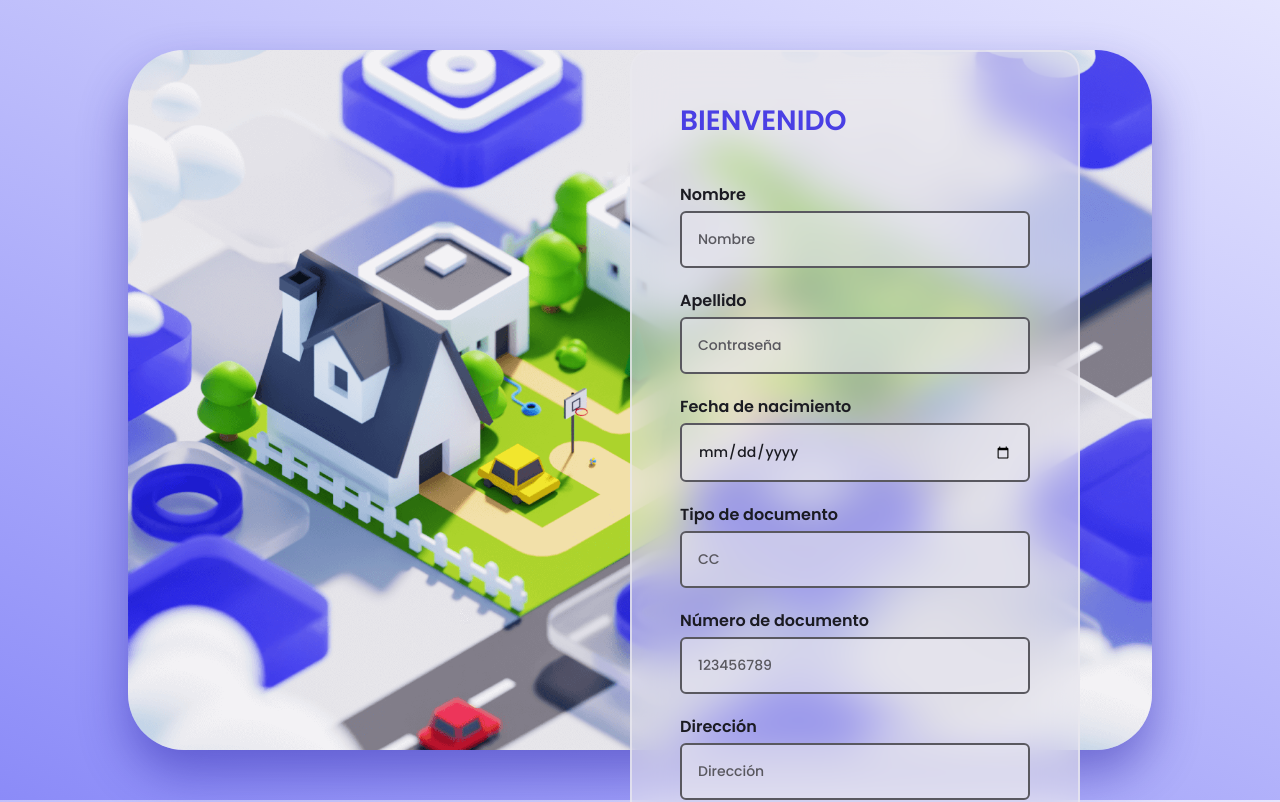
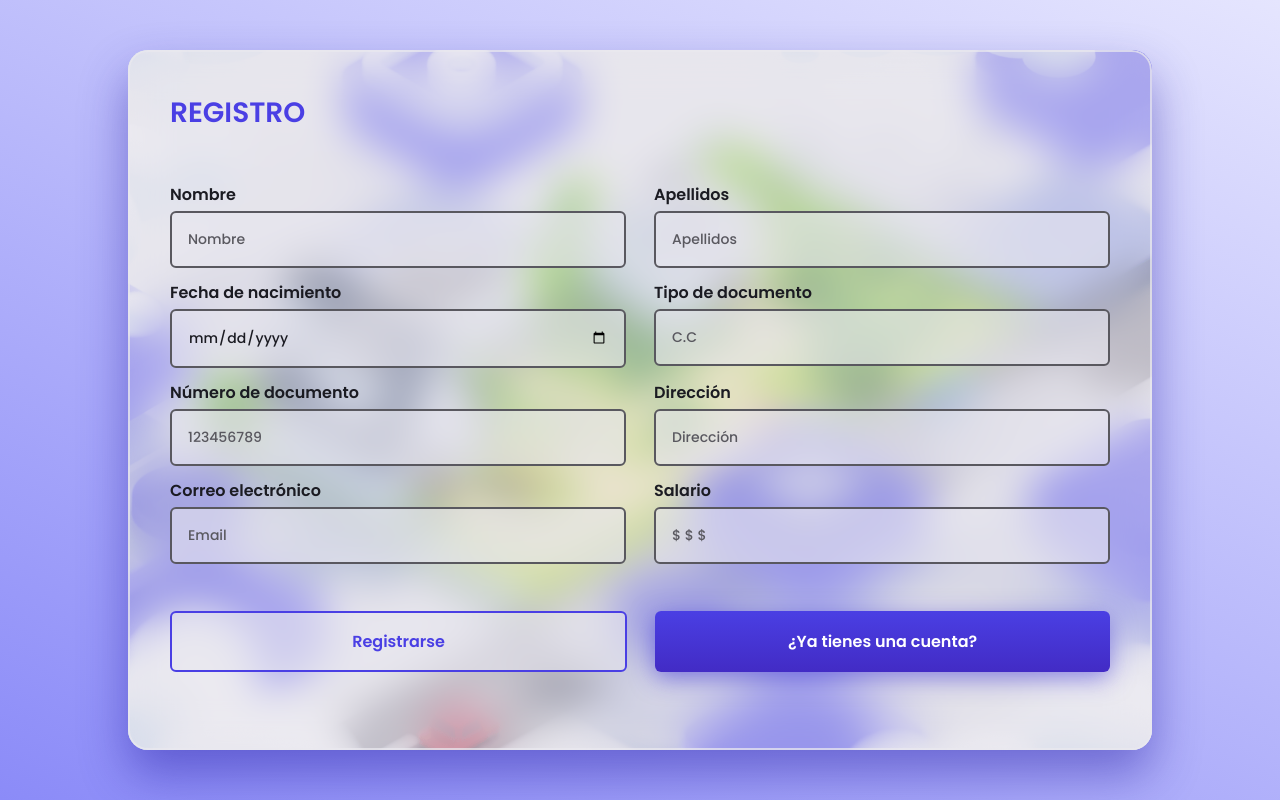
Before and after one commit to JhonveraDev/login, an Angular app: page /register in a window 1280 px wide. Shown: the top 802 px of the page. Built offline with nearby package versions, Linux system fonts and the light colour scheme.

Commit message:
Modified form registration

```diff
--- a/src/app/graph/add-data/add-data.component.scss
+++ b/src/app/graph/add-data/add-data.component.scss
@@ -102,7 +102,7 @@ button {
 
 @media screen and (min-width: 576px) {
   .add__section {
-    width: 90%;
+    width: 60%;
     justify-self: center;
     margin: 0 auto;
     margin-top: 3rem;
--- a/src/app/register/register.component.html
+++ b/src/app/register/register.component.html
@@ -1,66 +1,53 @@
 <div class="container">
-  <div class="login__content">
-    <img src="./../../assets/bg-login.png" alt="login imagen" class="login__img" />
-    <form class="login__form">
+  <div class="register__content">
+    <img src="./../../assets/bg-login.png" alt="register imagen" class="register__img" />
+    <form class="register__form">
       <div>
-        <h1 class="login__title"><span>BIENVENIDO</span></h1>
-        <!-- <p class="login__description">Please login to continue.</p> -->
+        <h1 class="register__title"><span>REGISTRO</span></h1>
       </div>
       <div>
-        <div class="login__inputs">
+        <div class="register__inputs">
           <div>
-            <label class="login__label">Nombre</label>
-            <input type="text" placeholder="Nombre" name="nombre" id="nombre"
-              class="login__input" required />
+            <label class="register__label" for="name">Nombre</label>
+            <input type="text" placeholder="Nombre" name="name" id="name" class="register__input" required />
           </div>
           <div>
-            <label for="password" class="login__label">Apellido</label>
-            <div class="login__box">
-              <input type="password" id="apellidos" name="apellido"
-                placeholder="Contraseña" class="login__input" required />
-              <!-- <fa-icon [icon]="faEye" class="login__icon" *ngIf="showEye" (click)="toggleEye()"></fa-icon>
-                <fa-icon [icon]="faLock" class="login__icon" *ngIf="!showEye" (click)="toggleEye()"></fa-icon> -->
+            <label class="register__label" for="surname">Apellidos</label>
+            <div class="register__box">
+              <input type="text" id="surname" name="surname" placeholder="Apellidos" class="register__input"required />
             </div>
           </div>
           <div>
-            <label class="login__label">Fecha de nacimiento</label>
-            <input type="date" placeholder="01/01/2000" name="bornDate" id="bornDate"
-              class="login__input" required />
+            <label class="register__label" for="bornDate">Fecha de nacimiento</label>
+            <input type="date" placeholder="01/01/2000" name="bornDate" id="bornDate" class="register__input" required />
           </div>
           <div>
-            <label class="login__label">Tipo de documento</label>
-            <input type="text" placeholder="CC" name="tipoDocumento" id="tipoDocumento"
-              class="login__input" required />
+            <label class="register__label" for="documentType">Tipo de documento</label>
+            <input type="text" placeholder="C.C" name="documentType" id="documentType" class="register__input" required />
           </div>
           <div>
-            <label class="login__label">Número de documento</label>
-            <input type="text" placeholder="123456789" name="numeroDocumento" id="numeroDocumento"
-              class="login__input" required />
+            <label class="register__label" for="documentNumber">Número de documento</label>
+            <input type="number" placeholder="123456789" name="documentNumber" id="documentNumber" class="register__input" required />
           </div>
           <div>
-            <label class="login__label">Dirección</label>
-            <input type="text" placeholder="Dirección" name="direccion" id="direccion"
-              class="login__input" required />
+            <label class="register__label" for="address">Dirección</label>
+            <input type="text" placeholder="Dirección" name="address" id="address" class="register__input" required />
           </div>
           <div>
-            <label class="login__label">Correo electrónico</label>
-            <input type="text" placeholder="Email" name="email" id="email"
-              class="login__input" required />
+            <label class="register__label" for="email">Correo electrónico</label>
+            <input type="email" placeholder="Email" name="email" id="email" class="register__input" required />
+          </div>
+          <div>
+            <label class="register__label" for="salary">Salario</label>
+            <input type="number" placeholder="$ $ $" name="salary" id="salary" class="register__input" required />
           </div>
         </div>
-        <!-- <div class="login__check">
-          <input type="checkbox" class="login__check-input" id="remember" />
-          <label for="remember" class="login__check-label">Remember me</label>
-        </div> -->
       </div>
       <div>
-        <div class="login__buttons">
-          <button class="login__button login__button-ghost" (click)="register()">Registrarse</button>
-          <button type="button" class="login__button login__button-active"  (click)="login()">
-            Ingresar
-          </button>
+        <div class="register__buttons">
+          <button class="register__button register__button-ghost" (click)="register()">Registrarse</button>
+          <button type="button" class="register__button register__button-active" (click)="login()"> ¿Ya tienes una cuenta? </button>
         </div>
-        <!-- <a href="#" class="login__forgot">Forgot Password?</a> -->
       </div>
     </form>
   </div>
--- a/src/app/register/register.component.scss
+++ b/src/app/register/register.component.scss
@@ -10,20 +10,20 @@ img {
   height: auto;
 }
 
-/*=============== LOGIN FORM ===============*/
-.login__content,
-.login__form,
-.login__inputs {
+/*=============== register FORM ===============*/
+.register__content,
+.register__form,
+.register__inputs {
   display: grid;
 }
 
-.login__content {
+.register__content {
   position: relative;
   height: 100vh;
   align-items: center;
 }
 
-.login__img {
+.register__img {
   position: absolute;
   width: 100%;
   height: 100%;
@@ -31,7 +31,7 @@ img {
   object-position: center;
 }
 
-.login__form {
+.register__form {
   position: relative;
   background-color: hsla(244, 16%, 92%, 0.6);
   border: 2px solid hsla(244, 16%, 92%, 0.75);
@@ -42,26 +42,21 @@ img {
   border-radius: 1rem;
 }
 
-.login__title {
+.register__title {
   color: var(--title-color);
   font-size: var(--h2-font-size);
-  margin-bottom: 0.5rem;
 }
 
-.login__title span {
+.register__title span {
   color: var(--first-color);
 }
 
-.login__description {
-  font-size: var(--small-font-size);
+.register__inputs {
+  row-gap: 0.75rem;
+  column-gap: 1.75rem;
 }
 
-.login__inputs {
-  row-gap: 0.75rem;
-  margin-bottom: 0.5rem;
-}
-
-.login__label {
+.register__label {
   display: block;
   color: var(--title-color);
   font-size: var(--small-font-size);
@@ -69,7 +64,7 @@ img {
   margin-bottom: 0.25rem;
 }
 
-.login__input {
+.register__input {
   width: 100%;
   padding: 14px 12px;
   border-radius: 6px;
@@ -81,73 +76,29 @@ img {
   transition: border 0.4s;
 }
 
-.login__input::placeholder {
+.register__input::placeholder {
   color: var(--text-color);
 }
 
-.login__input:focus,
-.login__input:valid {
+.register__input:focus,
+.register__input:valid {
   border: 2px solid var(--first-color);
 }
 
-.login__box {
+.register__box {
   position: relative;
 }
 
-.login__box .login__input {
+.register__box .register__input {
   padding-right: 36px;
 }
 
-.login__icon {
-  width: max-content;
-  height: max-content;
-  position: absolute;
-  right: 0.75rem;
-  top: 0;
-  bottom: 0;
-  margin: auto 0;
-  font-size: 1.25rem;
-  cursor: pointer;
+.register__buttons {
+  display: flex;
+  column-gap: 1.75rem;
 }
 
-.login__check {
-  display: flex;
-  column-gap: 0.5rem;
-  align-items: center;
-}
-
-.login__check-input {
-  appearance: none;
-  width: 16px;
-  height: 16px;
-  border: 2px solid var(--text-color);
-  background-color: hsla(244, 16%, 92%, 0.2);
-  cursor: pointer;
-}
-
-.login__check-input:checked {
-  background: var(--first-color);
-}
-
-.login__check-input:checked::before {
-  content: "✓";
-  display: block;
-  color: #fff;
-  font-size: 0.75rem;
-  transform: translate(1.5px, -2.5px);
-}
-
-.login__check-label {
-  font-size: var(--small-font-size);
-  cursor: pointer;
-}
-
-.login__buttons {
-  display: flex;
-  column-gap: 0.75rem;
-}
-
-.login__button {
+.register__button {
   width: 100%;
   padding: 14px 2rem;
   border-radius: 6px;
@@ -158,35 +109,23 @@ img {
   cursor: pointer;
 }
 
-.login__button-ghost {
+.register__button-ghost {
   background: hsla(244, 16%, 92%, 0.6);
   border: 2px solid var(--first-color);
   color: var(--first-color);
   box-shadow: none;
 }
 
-.login__button-disabled {
-  background: hsla(244, 16%, 92%, 0.6);
-  cursor: not-allowed;
-}
-
-.login__button-active {
+.register__button-active {
   background: linear-gradient(180deg, var(--first-color), var(--second-color));
   box-shadow: 0 6px 24px hsla(244, 75%, 48%, 0.5);
-}
-
-.login__forgot {
-  font-size: var(--smaller-font-size);
-  font-weight: var(--font-semi-bold);
-  color: var(--first-color);
-  text-decoration: none;
 }
 
 /*=============== BREAKPOINTS ===============*/
 /* For small devices */
 
 @media screen and (max-width: 360px) {
-  .login__buttons {
+  .register__buttons {
     flex-direction: column;
   }
 }
@@ -194,8 +133,8 @@ img {
 /* For medium devices */
 
 @media screen and (min-width: 576px) {
-  .login__form {
-    width: 450px;
+  .register__form {
+    width: 100%;
     justify-self: center;
   }
 }
@@ -209,62 +148,60 @@ img {
     place-items: center;
   }
 
-  .login__content {
+  .register__content {
     width: 1024px;
     height: 600px;
   }
 
-  .login__img {
-    border-radius: 3.5rem;
+  .register__img {
+    border-radius: 1.25rem;
     box-shadow: 0 24px 48px hsla(244, 75%, 36%, 0.45);
   }
 
-  .login__form {
-    justify-self: flex-end;
-    margin-right: 4.5rem;
+  .register__form {
+    height: 100%;
   }
 }
 
 @media screen and (min-width: 1200px) {
-  .login__content {
+  .register__content {
     height: 700px;
   }
 
-  .login__form {
+  .register__form {
     row-gap: 2rem;
-    padding: 3rem;
+    padding: 2.5rem;
     border-radius: 1.25rem;
     border: 2.5px solid hsla(244, 16%, 92%, 0.75);
   }
 
-  .login__description,
-  .login__label,
-  .login__button {
+  .register__label,
+  .register__button {
     font-size: var(--normal-font-size);
   }
 
-  .login__inputs {
-    row-gap: 1.25rem;
-    margin-bottom: 0.75rem;
+  .register__inputs {
+    display: grid;
+    grid-template-columns: repeat(2, 1fr);
   }
 
-  .login__input {
+  .register__input {
     border: 2.5px solid var(--text-color);
     padding: 1rem;
     font-size: var(--small-font-size);
   }
 
-  .login__input:focus,
-  .login__input:valid {
+  .register__input:focus,
+  .register__input:valid {
     border: 2.5px solid var(--first-color);
   }
 
-  .login__button {
+  .register__button {
     padding-block: 1rem;
     margin-bottom: 1.25rem;
   }
 
-  .login__button-ghost {
+  .register__button-ghost {
     border: 2.5px solid var(--first-color);
   }
 }
```
